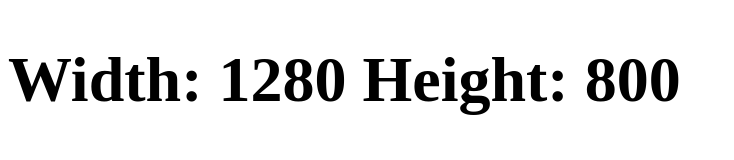
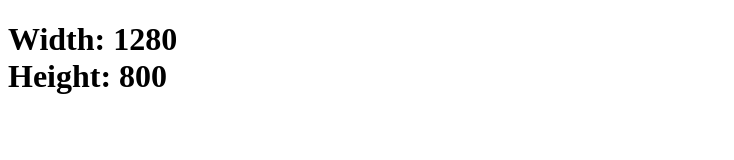
Before and after one commit to acciojob/screen-size-dhanvantichelani22, a website: page main.html in a window 1280 px wide. Shown: the whole page, without its empty margins (0-734 px from the left). Drawn offline with Linux system fonts and the light colour scheme.

Commit message:
created a submission

```diff
--- a/main.html
+++ b/main.html
@@ -6,13 +6,10 @@
 	<link rel="stylesheet" href="styles.css">
 	<title>Window Size : height and width</title>
 </head>
-	<body>
-		<body onload="SizeInfo()" onresize="SizeInfo()">
-
-<div >
-	<h1 id="wh"></h1>
-<!-- Place height and width size here! -->
-</div>
+	<body onload="getSize()" onresize="getSize()">
+    <div id="wh">
+    </div>
+</body>
 
 	<!-- the entire body must be written by student -->
     <script type="text/javascript" src="./script.js">
--- a/script.js
+++ b/script.js
@@ -1,10 +1,7 @@
 //your JS code here. If required.
-function SizeInfo()
-{
+function getSize(){
+	var w = document.documentElement.clientWidth;
+	var h = document.documentElement.clientHeight;
 
-var x = document.documentElement.clientWidth;
-var y = document.documentElement.clientHeight;
-
-// put the result into a h1 tag
- document.getElementById('wh').innerHTML = "<h1>Width: " + x + "  Height: " + y + "</h1>";
+	document.getElementById('wh').innerHTML = "<h1>Width: " + w + " <br> Height: " + h + "</h1>";
 }
```
